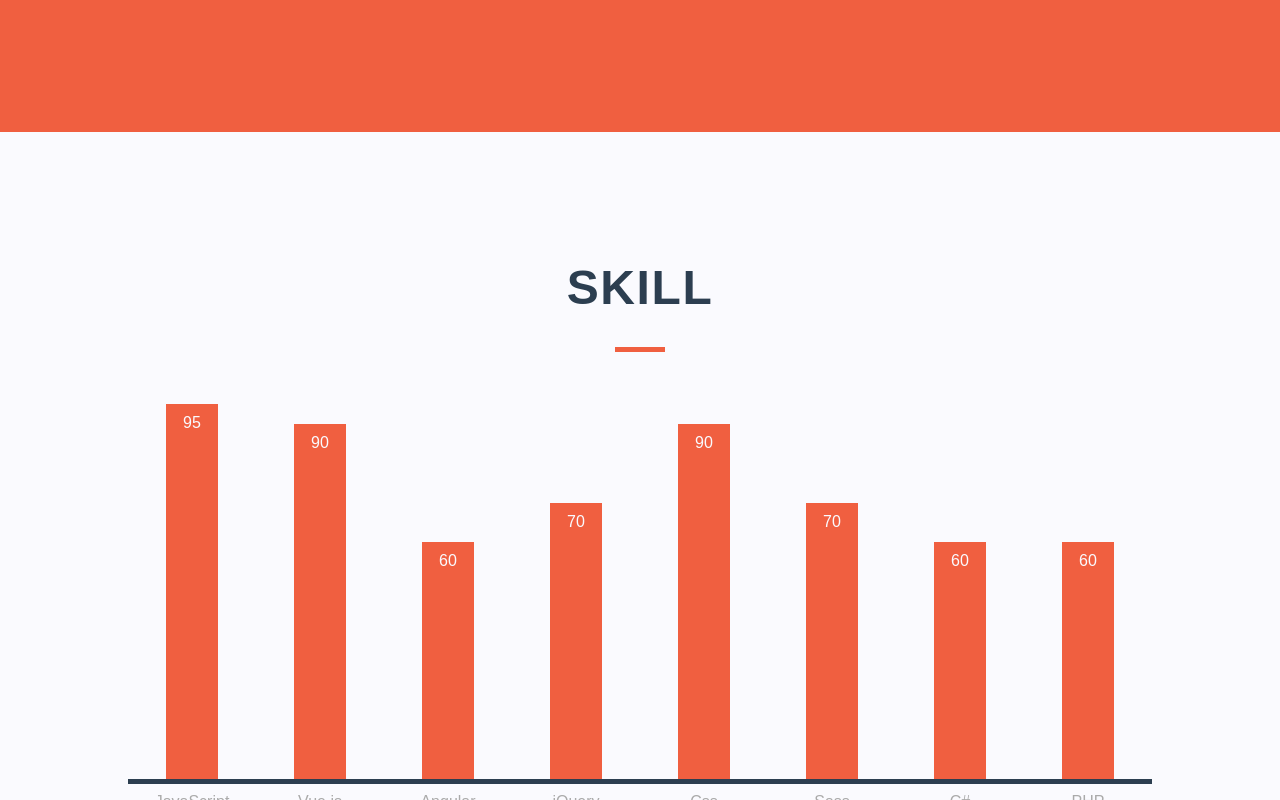
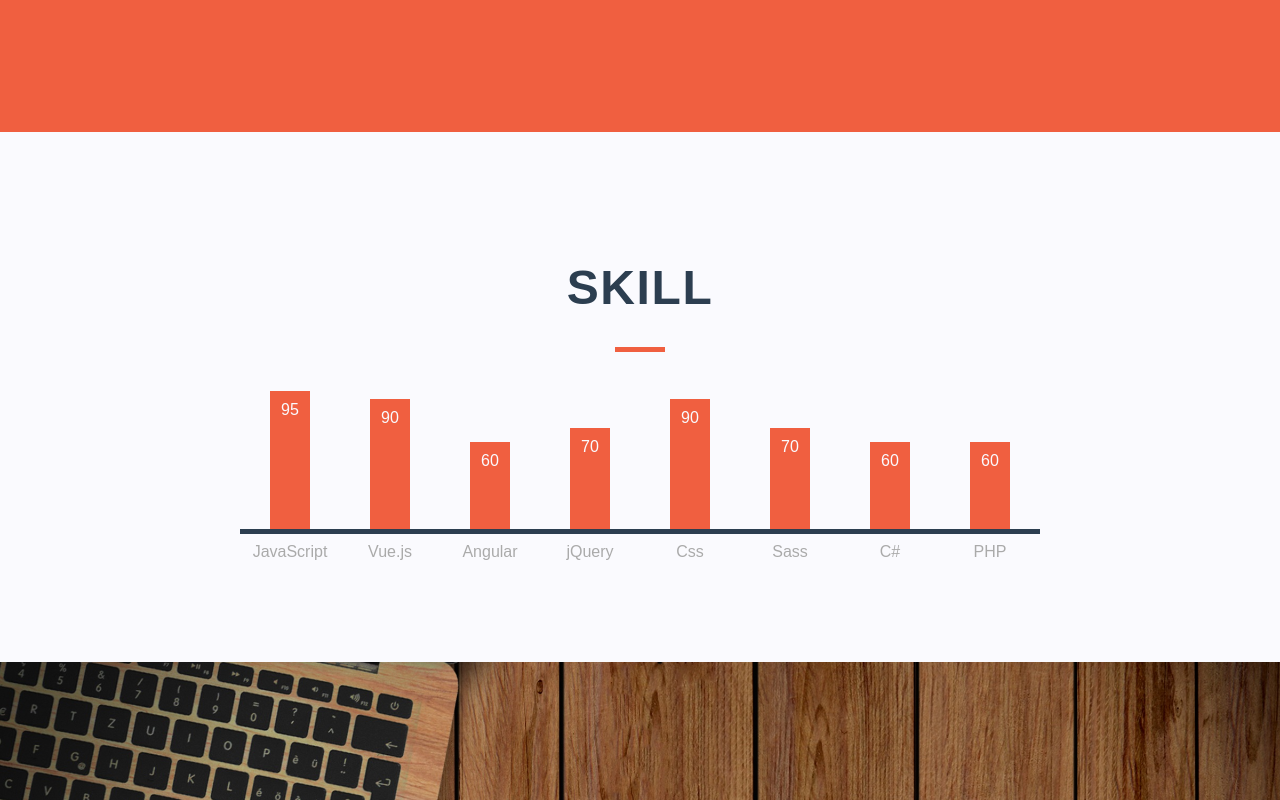
Before and after one commit to chiehlin0117/my_cv, a Vue app: page / in a window 1280 px wide. Shown: the part 1360-2160 px from the top of the page. Built offline with nearby package versions, Linux system fonts and the light colour scheme.

Commit message:
20211207

```diff
--- a/src/components/Skill.vue
+++ b/src/components/Skill.vue
@@ -40,7 +40,7 @@ export default {
 
 <style scoped>
 .chart-box {
-  padding: 8rem;
+  padding: 8rem 15rem;
   background-color: #fafafe;
 }
 @media screen and (max-width: 576px) {
@@ -65,7 +65,7 @@ hr {
   display: flex;
   align-items: flex-end;
   justify-content: space-around;
-  height: 400px;
+  height: 150px;
   background-color: #fafafe;
   border-bottom: 5px solid #2c3e50;
 }
```
